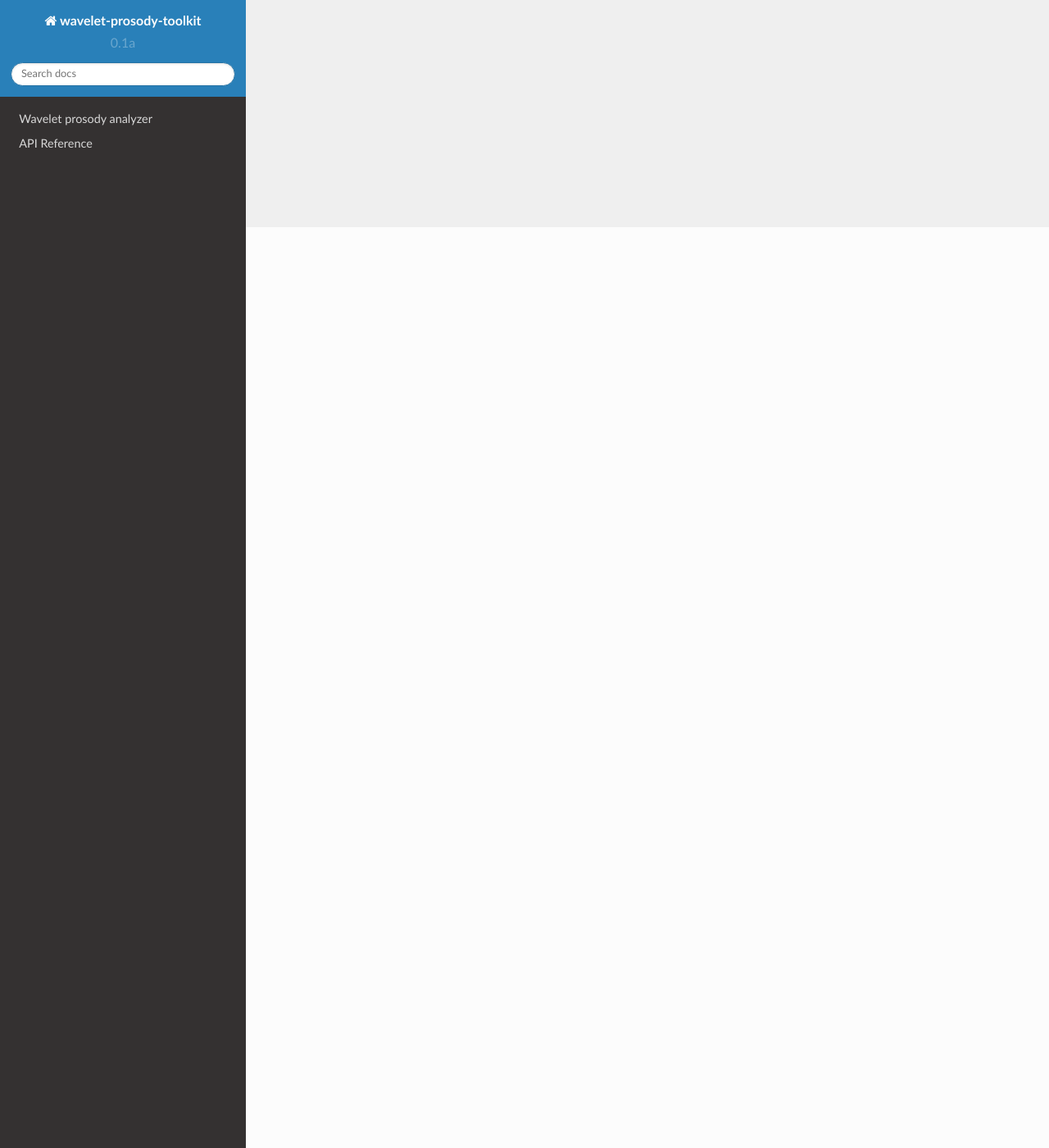
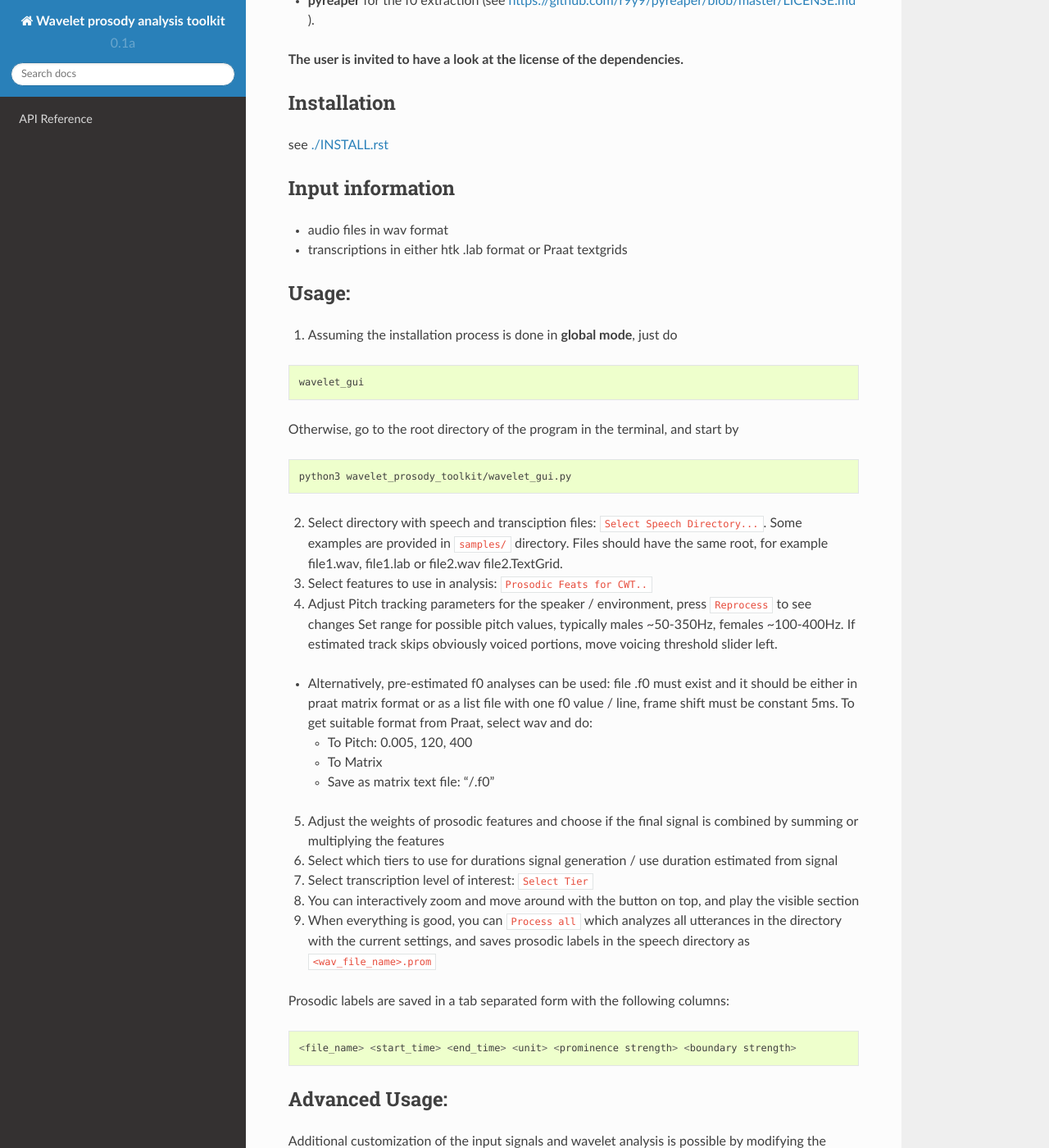
Before and after one commit to asuni/wavelet_prosody_toolkit, a Sphinx documentation site: the page built from doc/index.rst, in a window 1280 px wide and 1400 px high, scrolled down 1123 px. Shown: the whole window at 82% size. Built offline with Sphinx 7.4.7 and the Read the Docs theme 2.0.0, drawn with Linux system fonts in a browser that asks for light colours; pages that are not in the unit, such as notebooks, are missing from menus; some of the changed text lies outside the part shown.

Commit message:
doc: fix integration of source code documentation generation

```diff
--- a/doc/conf.py
+++ b/doc/conf.py
@@ -21,6 +21,14 @@
 import sys
 import os
 sys.path.insert(0, os.path.abspath('../..'))
+
+# -- Fix non implicit call to sphinx-apidoc (see https://github.com/sphinx-doc/sphinx/issues/1861 )
+import sphinx.apidoc
+
+def setup(app):
+    """Helper to generate source code documentation
+    """
+    sphinx.apidoc.main(['-f', '-T', '-e', '-o', 'doc/_modules', '../wavelet_prosody_toolkit/'])
 
 
 # -- General configuration ------------------------------------------------
@@ -58,7 +66,7 @@
 master_doc = 'index'
 
 # General information about the project.
-project = 'wavelet-prosody-toolkit'
+project = 'Wavelet prosody analysis toolkit'
 copyright = '2018, Antti Suni'
 author = 'Antti Suni'
 
--- a/doc/index.rst
+++ b/doc/index.rst
@@ -1,6 +1,9 @@
+.. include:: ../README.rst
+
+API Documentation
+-----------------
 
 .. toctree::
    :maxdepth: 2
 
-   readme_link
    reference
--- a/doc/readme_link.rst
+++ /dev/null
@@ -1 +0,0 @@
-.. include:: ../README.rst
```
